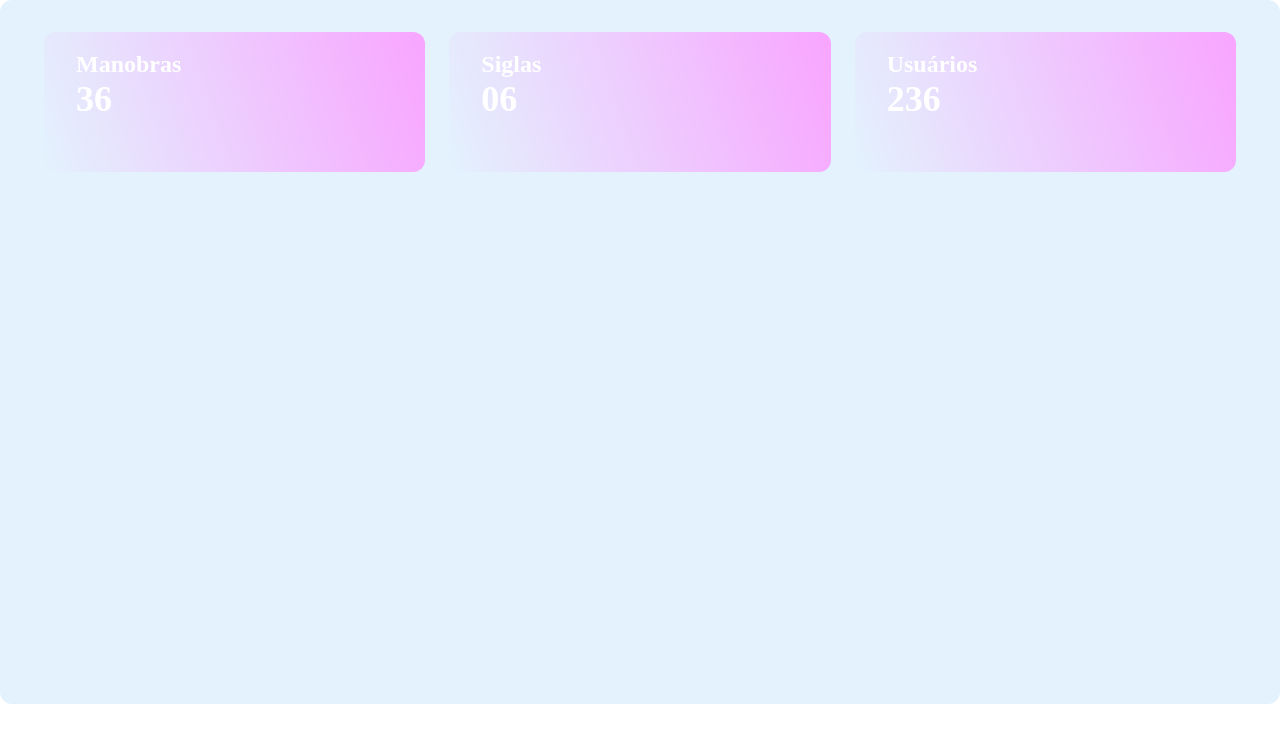
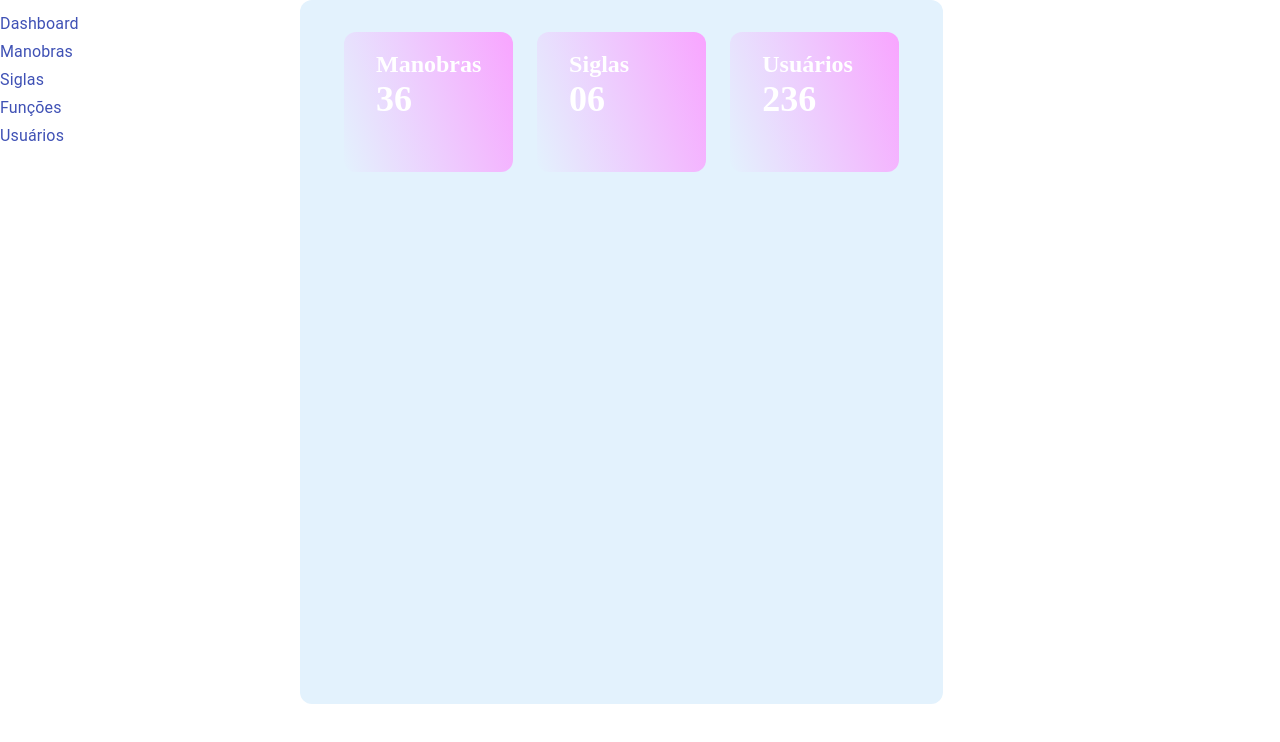
Before and after one commit to lfals/metaMedFront, a React (Create React App) app: page / in a window 1280 px wide. Shown: the top 742 px of the page. Built offline with nearby package versions, Linux system fonts and the light colour scheme.

Commit message:
fix: menu listing

```diff
--- a/src/components/index.js
+++ b/src/components/index.js
@@ -1,5 +1,5 @@
 import Header from "./header/header.component"
-import Menu from "./menu/menu.component"
+import DesktopMenu from './menu/desktop.menu.component'
+import MobileMenu from './menu/mobile.menu.component'
 
-
-export { Header, Menu }
+export { Header, DesktopMenu, MobileMenu }
--- /dev/null
+++ b/src/components/menu/desktop.menu.component.js
@@ -0,0 +1,37 @@
+import { Box, Button, Divider, Drawer, Link, List, ListItem,  ListItemIcon,  ListItemText, Toolbar } from "@material-ui/core";
+import React, { useState } from "react";
+import {pages, groups} from "../../controller/pages";
+
+const user = {
+  "role": "administrator"
+}
+
+
+
+const DesktopMenu = () => {
+
+
+    return(
+
+      <div>
+        <Box
+          sx={{width: 300}}
+        >
+          <List>
+            {pages.map(page => {
+             return(
+              <Link key={page.name} href={page.route}>
+              <ListItemText primary={page.name} />
+              </Link>
+             )
+            })}
+
+          </List>
+        </Box>
+      </div>
+
+
+    )
+}
+
+export default DesktopMenu
--- a/src/components/menu/menu.component.js
+++ b/src/components/menu/mobile.menu.component.js
@@ -8,7 +8,7 @@ const user = {
 
 
 
-const Menu = () => {
+const MobileMenu = () => {
   const [open, setOpen] = useState(false);
 
   const toggleDrawer = (status) => {
@@ -58,4 +58,4 @@ const Menu = () => {
     )
 }
 
-export default Menu
+export default MobileMenu
--- a/src/controller/pages/index.js
+++ b/src/controller/pages/index.js
@@ -14,23 +14,36 @@ const groups = [
 
 const pages = [
 {
+    "group": "dashboard",
+    "name":"Dashboard",
+    "access": ["administrator","user", "colaborator"],
+    "route": "/"
+
+},
+{
     "group": "utilidades",
     "name":"Manobras",
     "access": ["administrator","user", "colaborator"],
-    "route": "/utilidades"
+    "route": "/maneuvers"
 },
 {
-    "group": "dashboard",
-    "name":"Dashboard",
+    "group": "utilidades",
+    "name":"Siglas",
     "access": ["administrator","user", "colaborator"],
-    "route": "/dashboard"
-
+    "route": "/acronyms"
 },
 {
     "group": "utilidades",
     "name":"Funções",
     "access": ["administrator","user", "colaborator"],
-    "route": "/funcoes"
+    "route": "/functions"
+
+},
+{
+    "group": "utilidades",
+    "name":"Usuários",
+    "access": ["administrator"],
+    "route": "/users"
 
 }
 ]
--- a/src/globalStyles.js
+++ b/src/globalStyles.js
@@ -1,6 +1,10 @@
 import { createGlobalStyle } from 'styled-components';
 
 const GlobalStyle = createGlobalStyle`
+  #root{
+  display: flex;
+
+}
   body {
     margin: 0;
     padding: 0;
--- a/src/index.js
+++ b/src/index.js
@@ -1,12 +1,14 @@
 import React from 'react';
 import ReactDOM from 'react-dom';
 import { BrowserRouter, Route, Routes } from 'react-router-dom';
+import { DesktopMenu } from './components';
 import GlobalStyle from './globalStyles';
 import {Dashboard, Manobras} from "./view"
 
 ReactDOM.render(
   <React.StrictMode>
      <GlobalStyle />
+     <DesktopMenu />
    <BrowserRouter>
     <Routes>
       <Route path="/" exact element={<Dashboard />} />
--- a/src/view/manobras/index.js
+++ b/src/view/manobras/index.js
@@ -1,12 +1,11 @@
 
 import React from "react";
-import {Header, Menu} from "../../components";
+import {DesktopMenu, Header, MobileMenu} from "../../components";
 
 const Manobras = () => {
     return (
         <>
-        <Menu />
-        <Header />
+        <DesktopMenu />
         <h1>Manobras</h1>
         </>
         )
```
Also changed, not shown: 1 other file (tests, documents, lock files or other folders).
